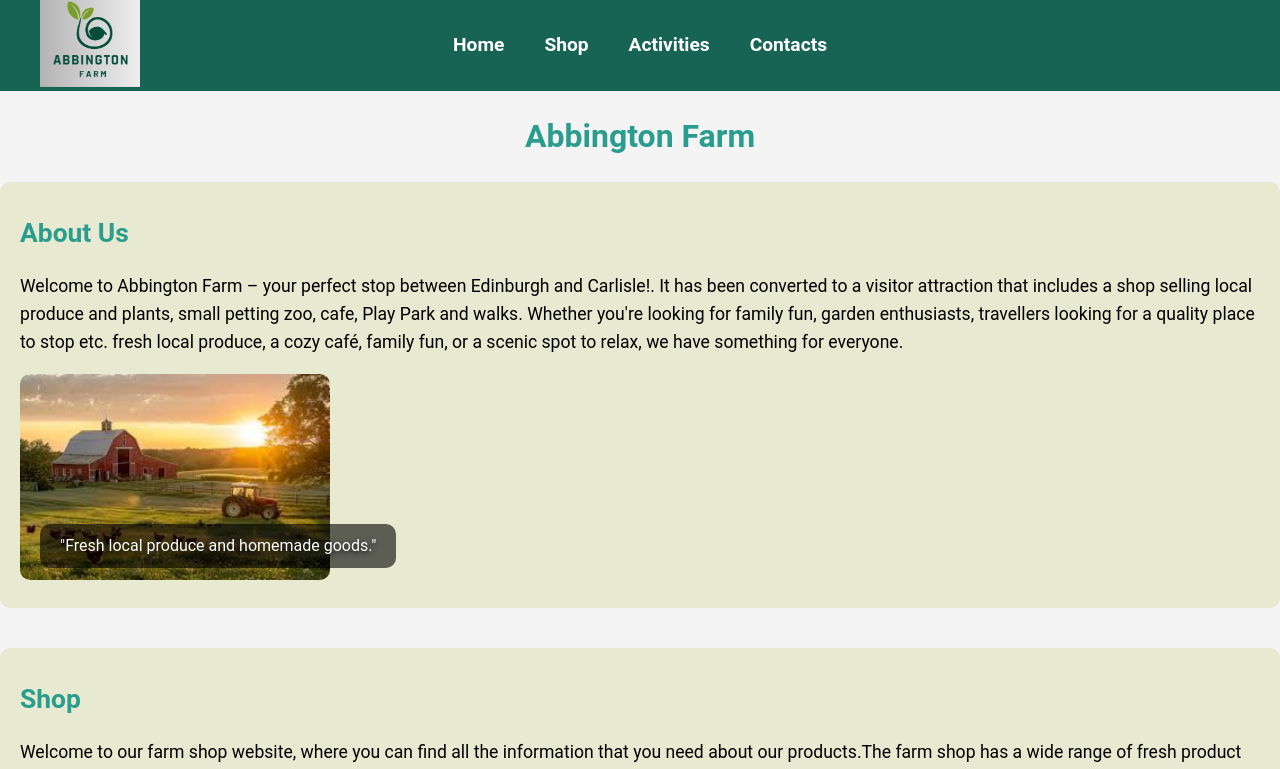
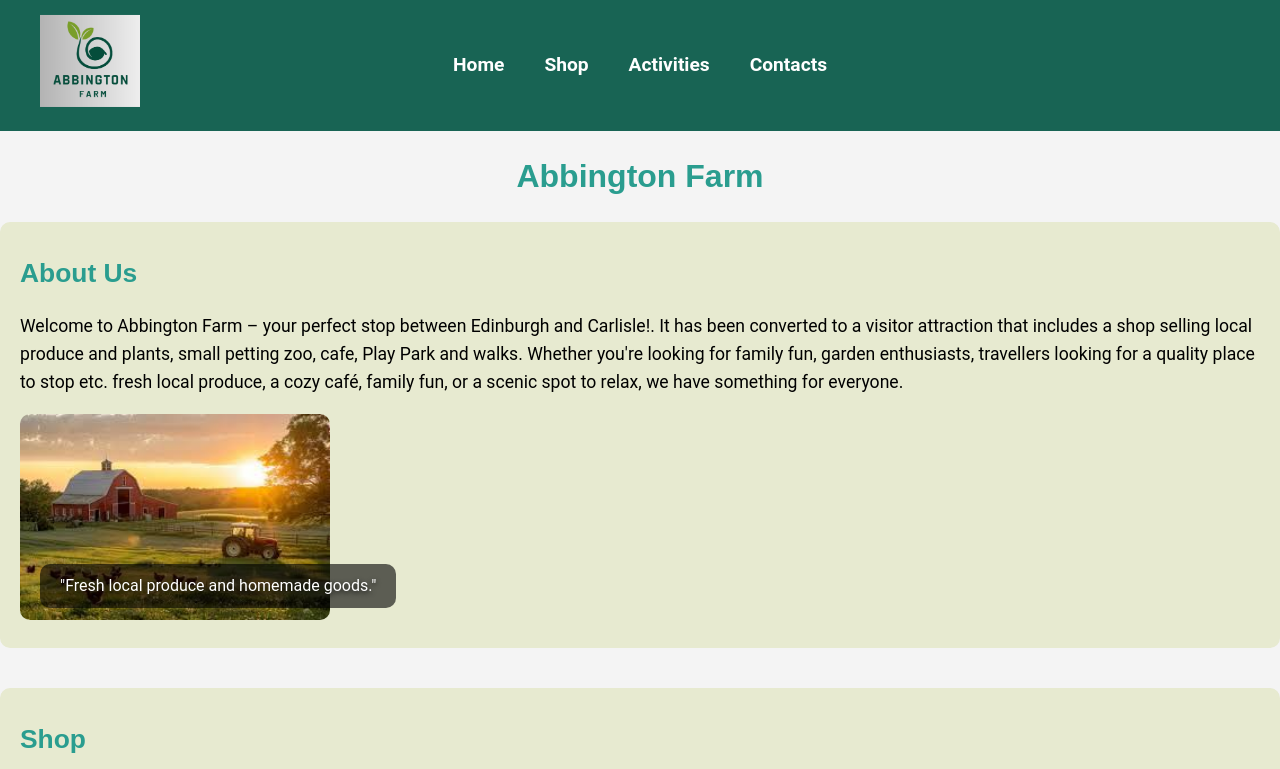
Before and after one commit to SdMaryam15/AbingtonFarm, a plain HTML site: page index.html in a window 1280 px wide. Shown: the top 769 px of the page. Drawn offline with Linux system fonts and the light colour scheme.

Commit message:
Update style.css

```diff
--- a/style.css
+++ b/style.css
@@ -45,7 +45,7 @@ nav ul {
     list-style: none;
     display: inline-flex; /* Keeps menu items inline */
     margin: auto;
-    padding: auto;
+    padding: 20px ;
 }
 
 nav ul li {
@@ -69,14 +69,14 @@ h1 {
     font-size: 2rem;
     color: #2a9d8f;
     margin: 20px 0;
-    'Montserrat', sans-serif;
+    font-family: 'Montserrat', sans-serif;
 }
 
 h2 {
     text-align: left;
     color: #2a9d8f;
     margin: 10px 0;
-    'Montserrat', sans-serif;
+  font-family: 'Montserrat', sans-serif;
 }
 
 /* Activity Section Styles */
```
